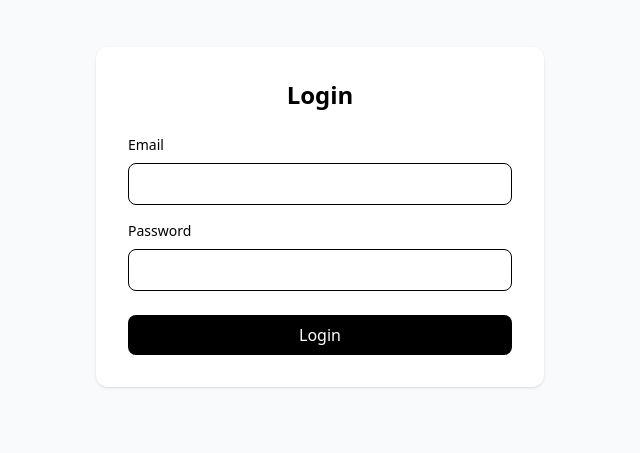
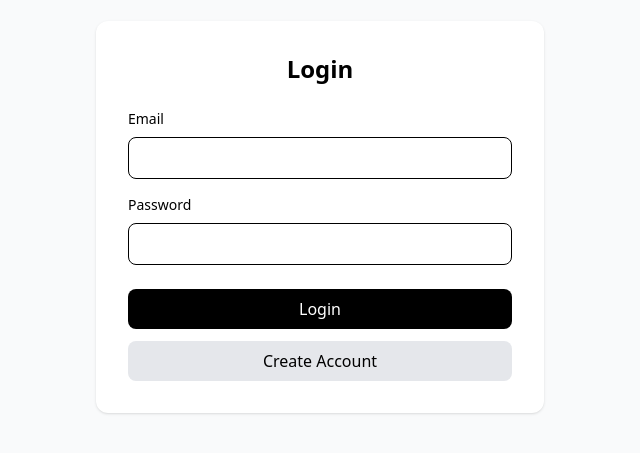
Before and after one commit to ManiMindScripts/Abark-Intern-NextJs, a Next.js app: page /login in a window 1280 px wide. Shown: the part 183-636 px from the top of the page, without its empty margins (320-960 px from the left). Built offline with nearby package versions, Linux system fonts and the light colour scheme.

Commit message:
Day 9 task

```diff
--- a/app/(auth)/login/page.tsx
+++ b/app/(auth)/login/page.tsx
@@ -76,6 +76,14 @@ export default function LoginPage() {
         >
           {isPending ? "Logging in..." : "Login"}
         </button>
+
+        <button
+          type="button"
+          onClick={() => router.push("/register")}
+          className="w-full mt-3 bg-gray-200 text-black py-2 rounded-lg hover:bg-gray-300"
+        >
+          Create Account
+        </button>
       </form>
     </div>
   );
```
